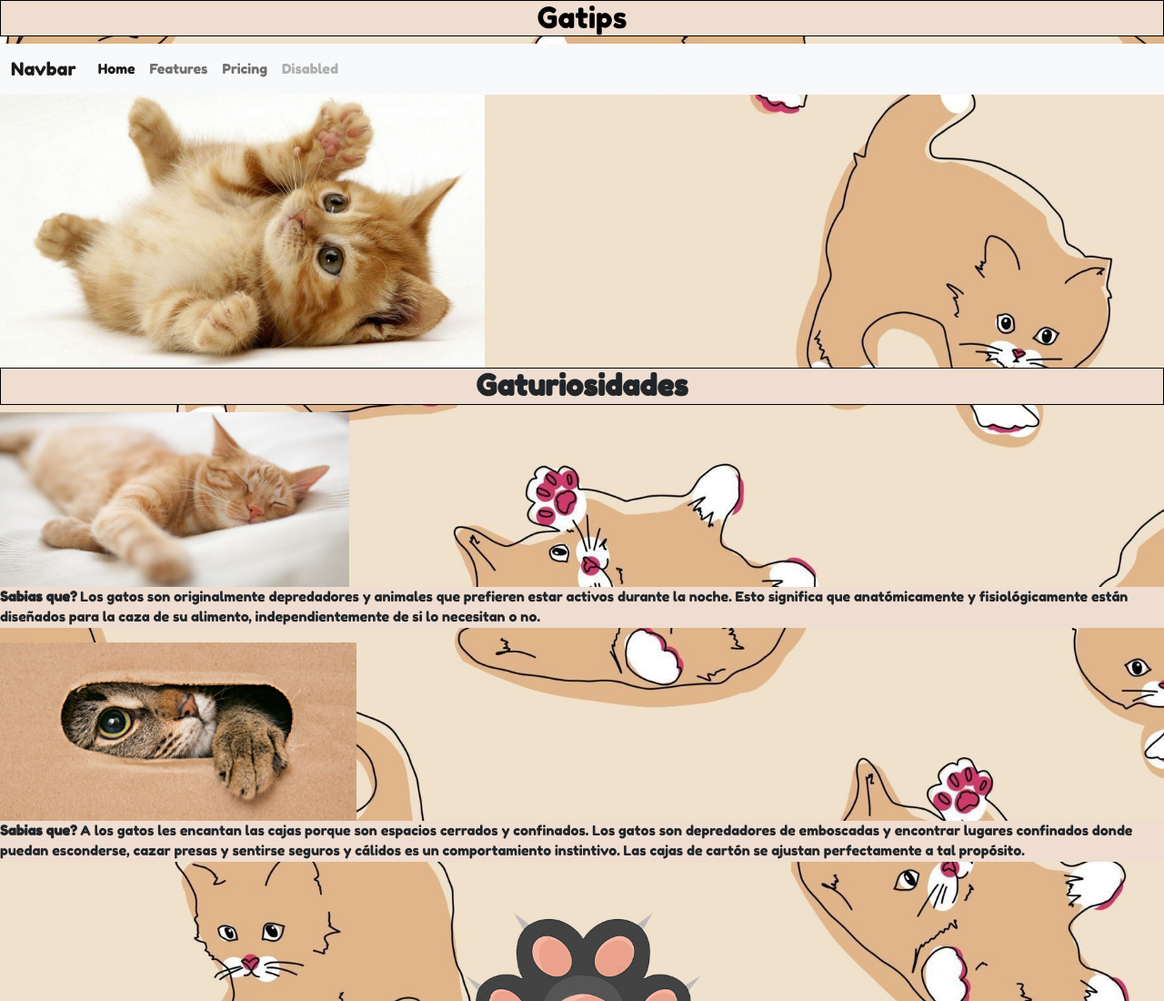
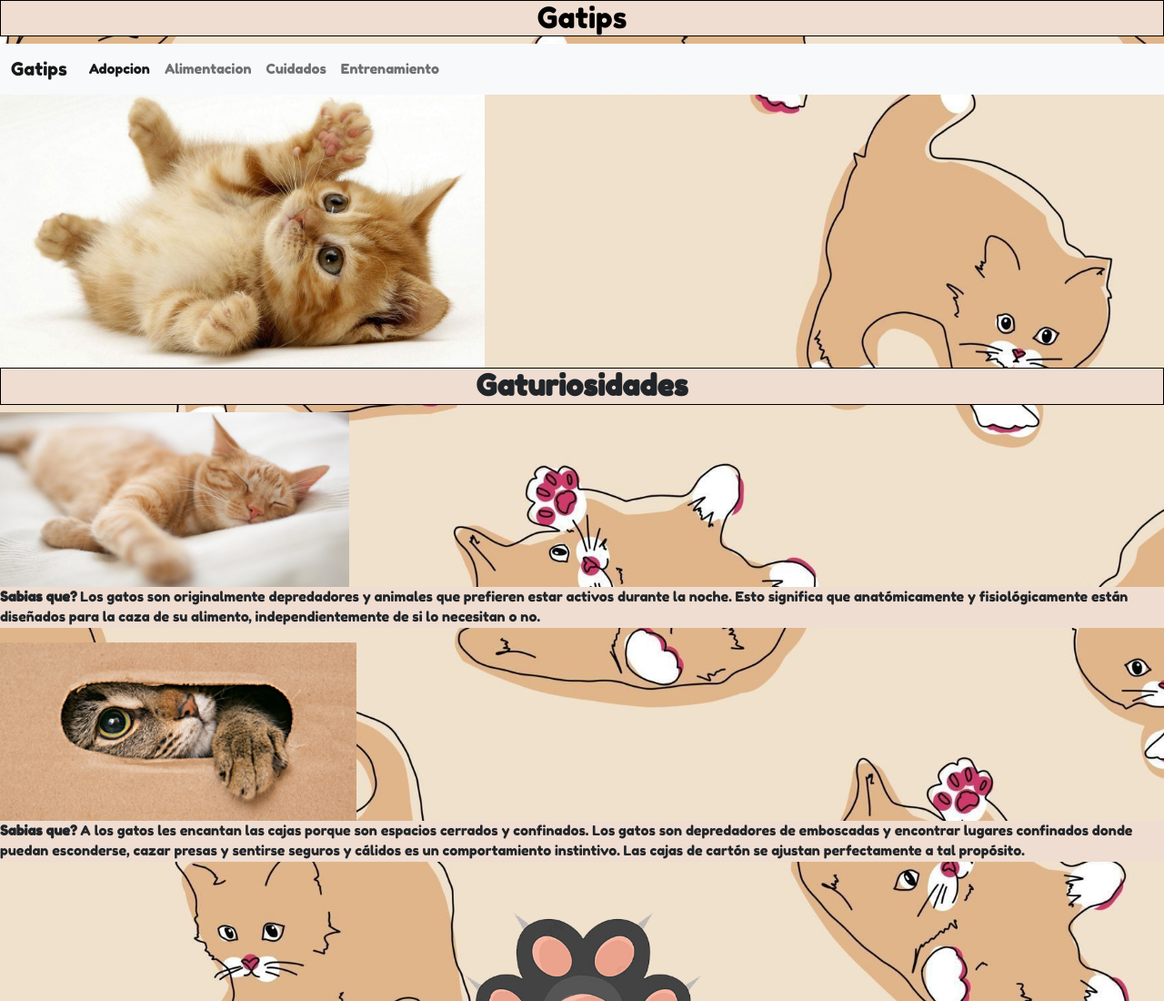
Before and after one commit to CamiloFasciolo/Desafios-Coder, a plain HTML site: page Index.html in a window 1280 px wide. Shown: the top 1100 px of the page at 91% size. Drawn offline with nearby package versions, Linux system fonts and the light colour scheme.

Commit message:
Enlace el navbar con los html

```diff
--- a/Index.html
+++ b/Index.html
@@ -30,23 +30,23 @@
       <h1 class="Gatips">Gatips</h1>
       <nav class="navbar navbar-expand-lg navbar-light bg-light">
           <div class="container-fluid">
-            <a class="navbar-brand" href="#">Navbar</a>
+            <a class="navbar-brand" href="#">Gatips</a>
             <button class="navbar-toggler" type="button" data-bs-toggle="collapse" data-bs-target="#navbarNav" aria-controls="navbarNav" aria-expanded="false" aria-label="Toggle navigation">
               <span class="navbar-toggler-icon"></span>
             </button>
             <div class="collapse navbar-collapse" id="navbarNav">
               <ul class="navbar-nav">
                 <li class="nav-item">
-                  <a class="nav-link active" aria-current="page" href="#">Home</a>
+                  <a class="nav-link active" aria-current="page" href="Adopcion.html">Adopcion</a>
                 </li>
                 <li class="nav-item">
-                  <a class="nav-link" href="#">Features</a>
+                  <a class="nav-link" href="Alimentacion.html">Alimentacion</a>
                 </li>
                 <li class="nav-item">
-                  <a class="nav-link" href="#">Pricing</a>
+                  <a class="nav-link" href="Cuidados.html">Cuidados</a>
                 </li>
                 <li class="nav-item">
-                  <a class="nav-link disabled">Disabled</a>
+                  <a class="nav-link" href="Entrenamiento.html">Entrenamiento</a>
                 </li>
               </ul>
             </div>
```
